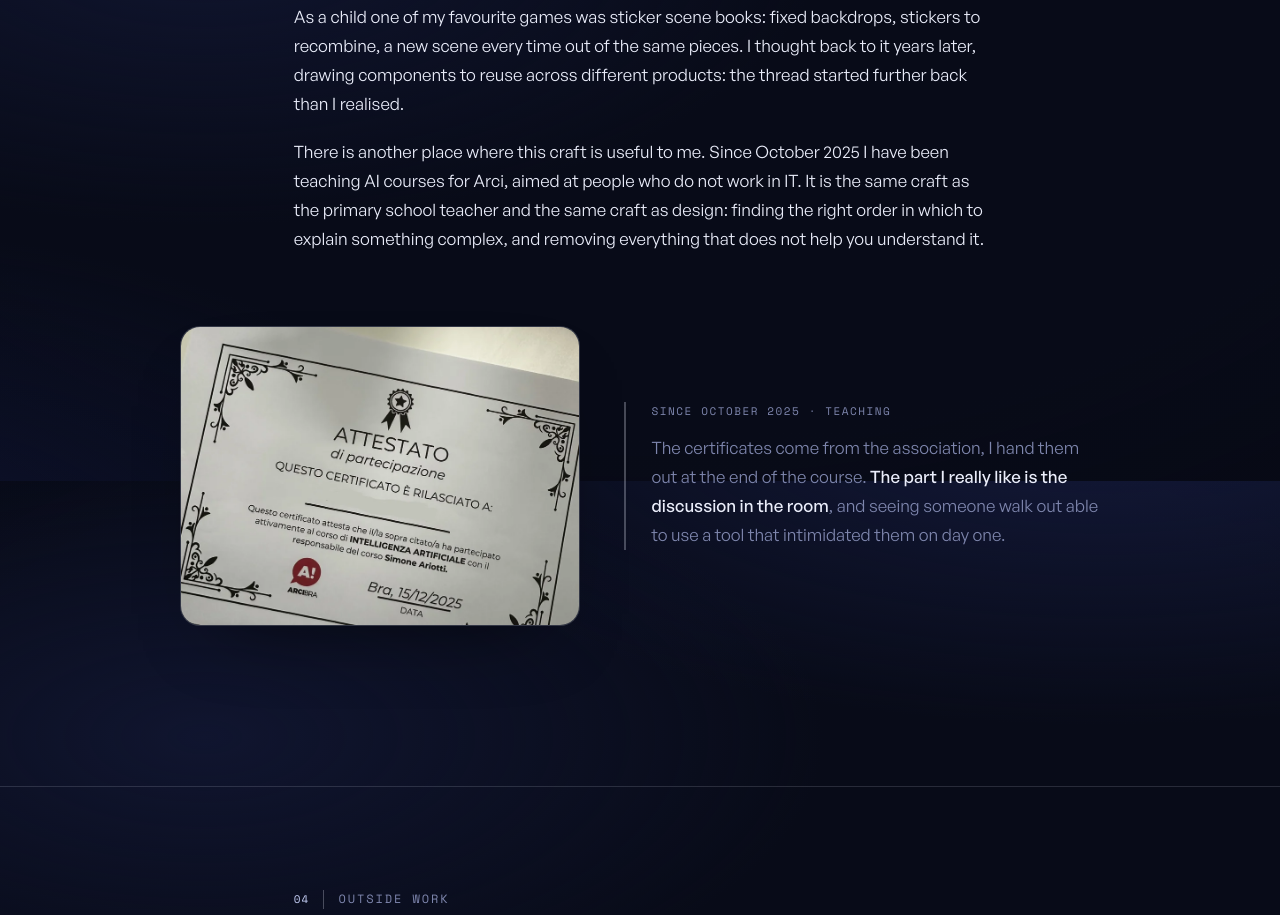
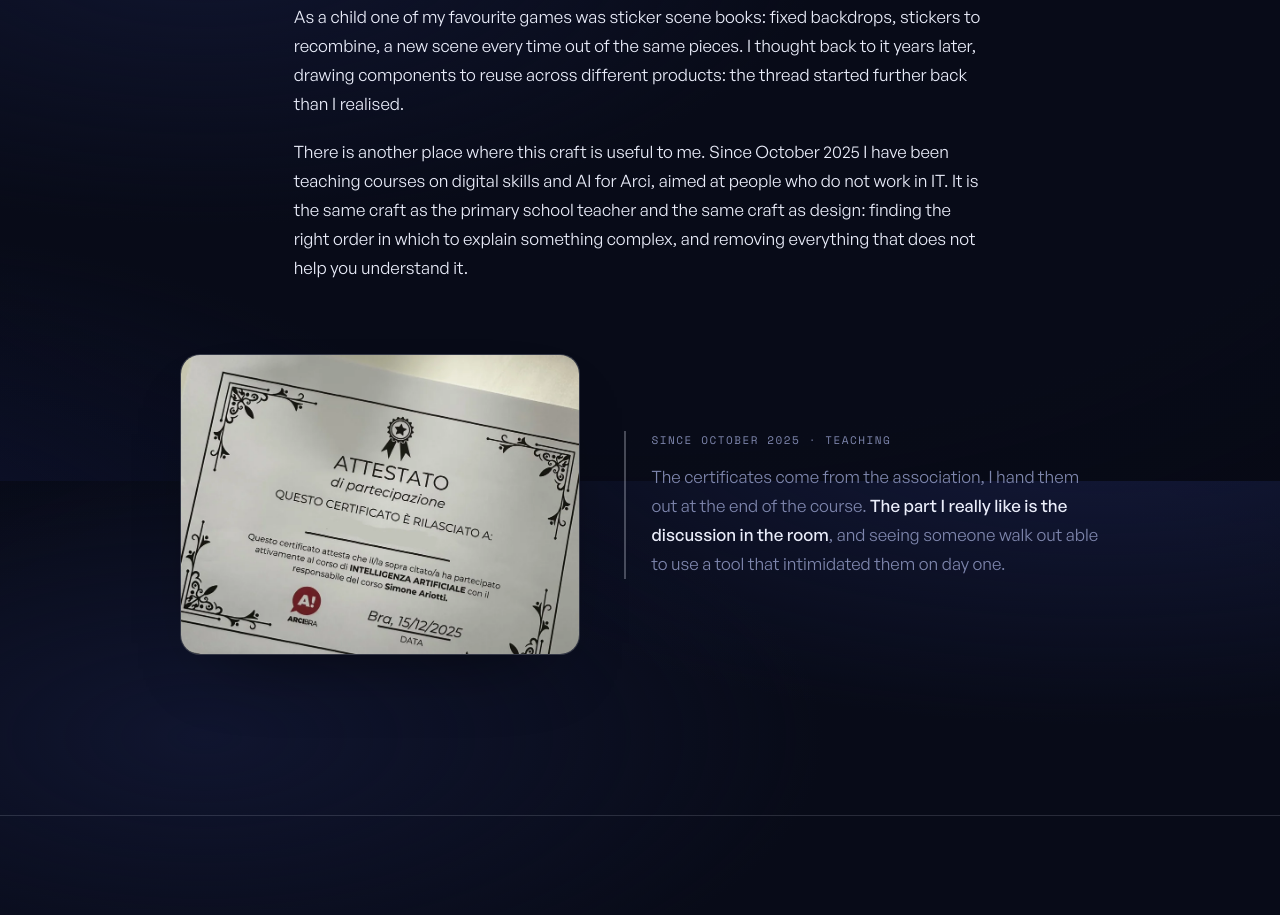
Before and after one commit to simoneariotti/portfolio, a plain HTML site: page en/about.html in a window 1280 px wide. Shown: the part 4319-5234 px from the top of the page. Drawn offline with Linux system fonts and the light colour scheme.

Commit message:
About: i corsi per l'Arci sono sul digitale, non solo sull'AI
La frase parlava di corsi di intelligenza artificiale, ma l'ambito è più
largo. Era anche l'unico punto in cui il sito e il CV dichiaravano due cose
diverse sulla stessa attività.

Inglese rigenerato con genera.py. La chiave in testi.py è stata aggiornata
insieme al testo italiano: senza, il generatore si sarebbe fermato invece di
produrre una pagina mezza tradotta.

Gli altri otto file risultavano modificati solo per le fine riga scritte dal
generatore, che core.autocrlf normalizza: nessun contenuto è cambiato, e
infatti non sono in questo commit.

```diff
--- a/en/about.html
+++ b/en/about.html
@@ -184,7 +184,7 @@
     <p>By the time I got to product design that path had already given a shape to how I work. I take complex problems, break them into their fundamental pieces and reassemble them into structures that hold as they grow. I have been doing it for three years on a B2B enterprise suite: a design system built from scratch, interaction patterns for agentic AI systems, conversational architectures.</p>
     <p>That does not mean aesthetics do not count. First I wanted them scalable, then I learned to make them beautiful too: beauty is not a finish laid on top of a system, it is part of how a system convinces the people who use it.</p>
     <p>As a child one of my favourite games was sticker scene books: fixed backdrops, stickers to recombine, a new scene every time out of the same pieces. I thought back to it years later, drawing components to reuse across different products: the thread started further back than I realised.</p>
-    <p>There is another place where this craft is useful to me. Since October 2025 I have been teaching AI courses for Arci, aimed at people who do not work in IT. It is the same craft as the primary school teacher and the same craft as design: finding the right order in which to explain something complex, and removing everything that does not help you understand it.</p>
+    <p>There is another place where this craft is useful to me. Since October 2025 I have been teaching courses on digital skills and AI for Arci, aimed at people who do not work in IT. It is the same craft as the primary school teacher and the same craft as design: finding the right order in which to explain something complex, and removing everything that does not help you understand it.</p>
     <div class="figure tappa-visiva">
       <figure class="tv">
         <div class="tv-media">
```
Also changed, not shown: about.html (+1 -1 lines).
